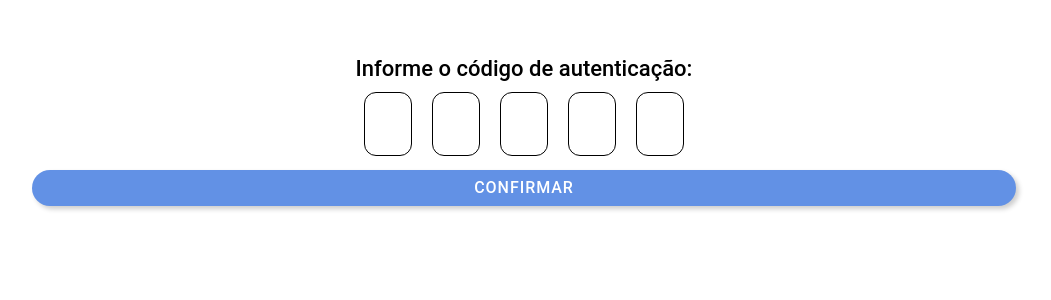
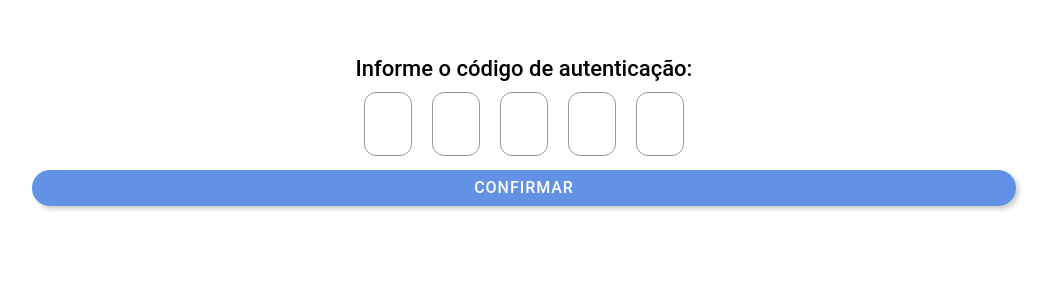
Before and after one commit to obertobr/Worcher_TG, a React (Vite) app: page /auth-page in a window 1280 px wide. Shown: the top 300 px of the page, without its empty margins (116-1167 px from the left). Built offline with nearby package versions, Linux system fonts and the light colour scheme.

Commit message:
Auth page - general adjustments

```diff
--- a/src/App.tsx
+++ b/src/App.tsx
@@ -47,7 +47,7 @@ const App: React.FC = () => {
   let theme = true;
 
   // PRESS (CRTL + 1) TO CHANGE THEME (LIGHT,DARK)
-  const handleKeyDown = (event: KeyboardEvent) => {
+  const handleKeyDown: any = (event: KeyboardEvent) => {
 
     if ((event.ctrlKey || event.metaKey) && event.key === '1') {
       event.preventDefault();
--- a/src/components/basicComponents/authInput-component/auth.component.tsx
+++ b/src/components/basicComponents/authInput-component/auth.component.tsx
@@ -1,33 +1,39 @@
 import { IonInput } from "@ionic/react";
+import React, { useRef } from 'react';
 import './authComponent.css';
 
 const AuthComponent: React.FC<{}> = () => {
+  const inputRefs = useRef<(HTMLIonInputElement | null)[]>([]);
+
+  const handleInputChange = (e: CustomEvent, index: number) => {
+    const value = e.detail.value || "";
+
+    if (value.length > 1 && e.target != null) {
+      //Erro apenas visual, VSCODE está sendo um chupeta (coisa de typescript)
+      e.target.value = value.charAt(0);
+    }
+
+    if (value && index < inputRefs.current.length - 1) {
+      inputRefs.current[index + 1]?.setFocus();
+    }
+  };
+
   return (
     <>
       <div className="authCodeContainer">
-        <IonInput
-          className="auth_code"
-          maxlength={1}
-        />
-        <IonInput
-          className="auth_code"
-          maxlength={1}
-        />
-        <IonInput
-          className="auth_code"
-          maxlength={1}
-        />
-        <IonInput
-          className="auth_code"
-          maxlength={1}
-        />
-        <IonInput
-          className="auth_code"
-          maxlength={1}
-        />
+        {[...Array(5)].map((_, index) => (
+          <IonInput
+            key={index}
+            className="auth_code"
+            maxlength={1}
+            ref={(el) => (inputRefs.current[index] = el)}
+            onIonInput={(e) => handleInputChange(e, index)}
+            type="number"
+          />
+        ))}
       </div>
     </>
-  )
+  );
 }
 
 export default AuthComponent;
--- a/src/components/basicComponents/authInput-component/authComponent.css
+++ b/src/components/basicComponents/authInput-component/authComponent.css
@@ -7,9 +7,9 @@
   .auth_code {
     width: 48px;
     height: 64px;
-    border: 1px solid black;
+    border: var(--borderInput);
     border-radius: 12px;
-    outline: none;
+    outline: 0;
 
     font-size: 32px;
     text-indent: 30%;
--- a/src/components/pages/authPage/auth.page.component.tsx
+++ b/src/components/pages/authPage/auth.page.component.tsx
@@ -5,8 +5,11 @@ import './authPageContainer.css';
 import './authPageContent.css';
 import './authPageMain.css';
 
+interface propos {
+  p: string;
+}
 
-const AuthPage: React.FC<{}> = () => {
+const AuthPage: React.FC<propos> = ({p = 'Informe o código de autenticação:'}) => {
 
   return(
     <>
@@ -19,7 +22,7 @@ const AuthPage: React.FC<{}> = () => {
       <main>
         <div className="authContainer">
 
-          <h3>Informe o código de autenticação:</h3>
+          <h3>{p}</h3>
 
           <AuthComponent />
 
--- a/src/components/pages/authPage/authPageMain.css
+++ b/src/components/pages/authPage/authPageMain.css
@@ -6,6 +6,6 @@
     align-items: center;
     justify-content: center;
 
-    color: black;
+    color: var(--primaryColorFont);
   }
 }
--- a/src/components/pages/singUpPage/singupPageMain.css
+++ b/src/components/pages/singUpPage/singupPageMain.css
@@ -10,7 +10,7 @@
       align-items: center;
       justify-content: center;
 
-      color: black;
+      color: var(--primaryColorFont);
 
       .inputsSection{
           width: 100%;
```
